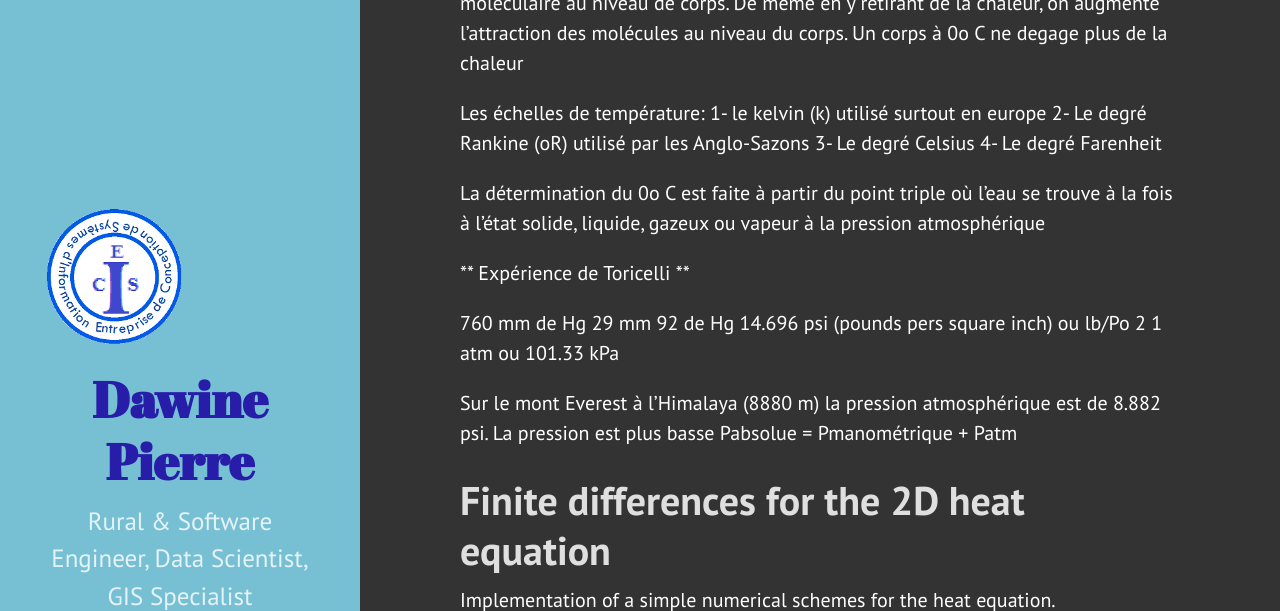
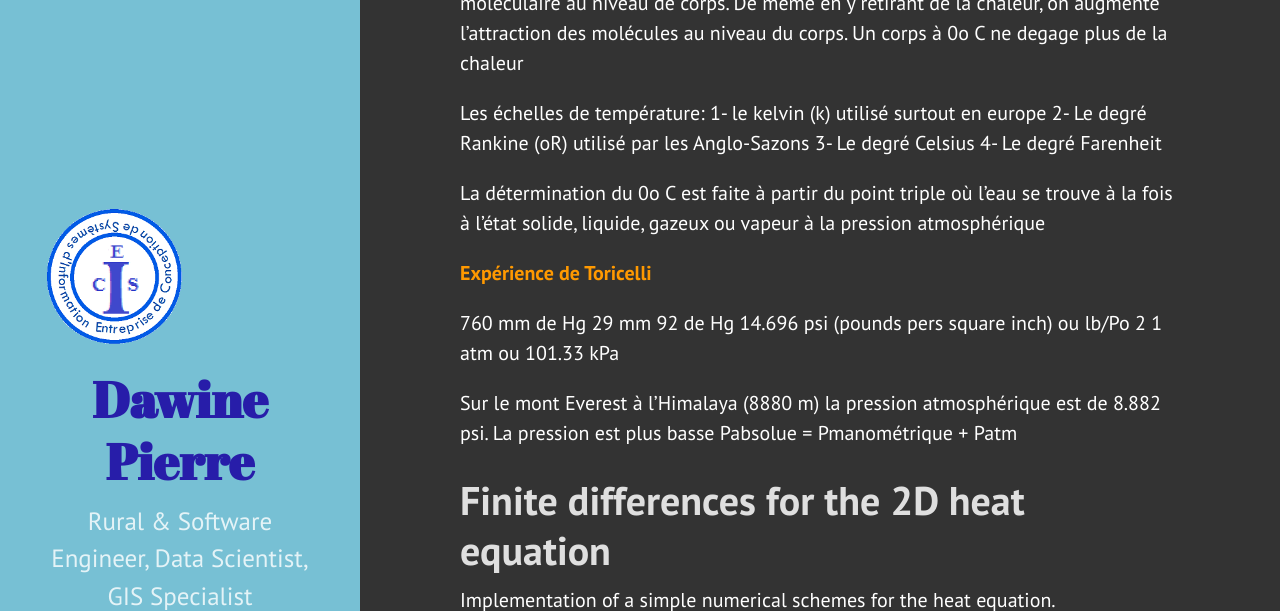
Before and after one commit to pdawine/pdawine.github.io, a Jekyll site: the page built from _posts/2020-01-20-cours-de-climatisation.md, in a window 1280 px wide and 900 px high, scrolled down 332 px, cut to the strip 0-611 px from the top of the window. Built offline with Jekyll 4.4.1, drawn with Linux system fonts in a browser that asks for light colours.

Commit message:
Update 2020-01-20-cours-de-climatisation.md

```diff
--- a/_posts/2020-01-20-cours-de-climatisation.md
+++ b/_posts/2020-01-20-cours-de-climatisation.md
@@ -15,7 +15,7 @@ Les échelles de température:
 
 La détermination du 0o C est faite à partir du point triple où l'eau se trouve à la fois à l'état solide, liquide, gazeux ou vapeur à la pression atmosphérique
 
-** Expérience de Toricelli **
+**Expérience de Toricelli**
 
 760 mm de Hg
 29 mm 92 de Hg
@@ -33,7 +33,7 @@ Implementation of a simple numerical schemes for the heat equation.
 
 
 
-<img src="https://latex.codecogs.com/gif.latex?\frac{\partial&space;u}{\partial&space;t}=\alpha&space;\left(\frac{\partial^2&space;u}{\partial&space;x^2&space;}+\frac{\partial^2&space;u}{\partial&space;y^2&space;}\right)."/>
+**<img src="https://latex.codecogs.com/gif.latex?\frac{\partial&space;u}{\partial&space;t}=\alpha&space;\left(\frac{\partial^2&space;u}{\partial&space;x^2&space;}+\frac{\partial^2&space;u}{\partial&space;y^2&space;}\right)."/>**
 
 
 
```
